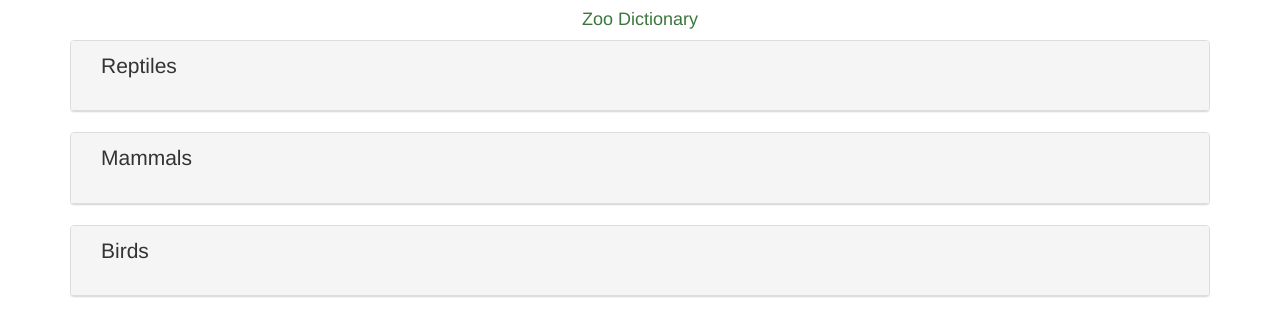
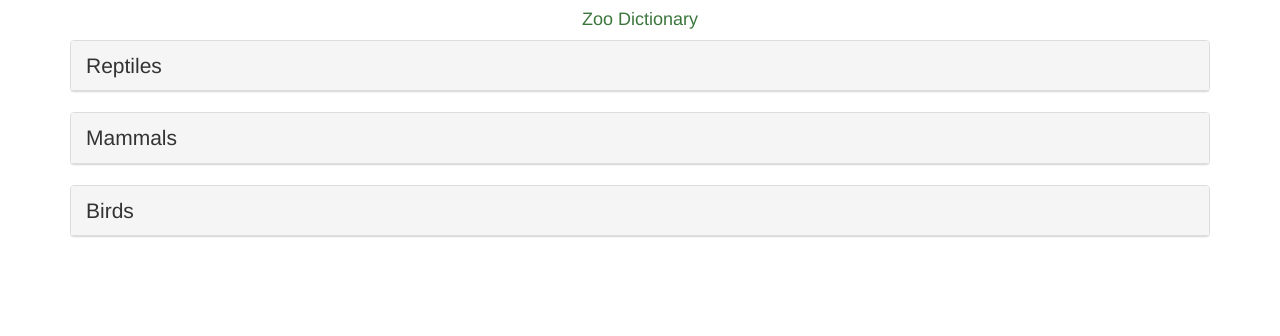
Before and after one commit to nghi-thanh-le/data-driven-website, a website: page index.html in a window 1280 px wide. Drawn offline with Linux system fonts and the light colour scheme.

Commit message:
Add css rule for centering vertically

```diff
--- a/public/css/assignment.css
+++ b/public/css/assignment.css
@@ -1 +1,18 @@
 /* put your css code here */
+
+.animalDescription {
+    border: 1px solid #F8F8FF;
+}
+
+.center-panel {
+    height: 100%;
+    display:table;
+    width: 100%;
+    padding: 0;
+}
+
+.center-text {
+    height: 100%;
+    display: table-cell;
+    vertical-align: middle;
+}
```
